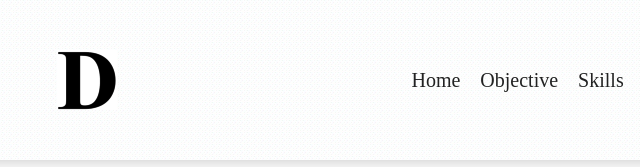
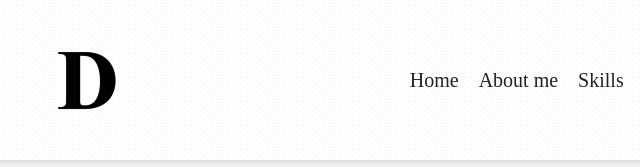
Before and after one commit to divakaran23/divakaran23.github.io, a plain HTML site: page index.html in a window 1280 px wide. Shown: the top 167 px of the page, 68-708 px from the left. Drawn offline with Linux system fonts and the light colour scheme; files whose address does not match are found by name.

Commit message:
update 2

```diff
--- a/index.html
+++ b/index.html
@@ -31,7 +31,7 @@
               <!-- *****navigation menu for regular screen***** -->
               <nav class="links desktop-nav visible-desktop visible-tablet" id="main_nav">
                 <a title="resume" href="#home" class="def-link">Home</a>
-                <a title="objective" href="#objective">Objective</a>
+                <a title="about" href="#AboutMe">About me</a>
                 <a title="skills" href="#skills">Skills</a>
                 <a title="projects" href="#projects" >Projects</a>
                 <a title="experience" href="#work">Work Experience</a>
@@ -44,7 +44,7 @@
                 <select class="dropmenu" name="dropmenu" onchange="moveTo(this.value)">
                   <option value="" selected="selected">Menu</option>
                   <option value="#home">Home</option>
-                  <option value="#objective">Objective</option>
+                  <option value="#AboutMe">About me</option>
                   <option value="#skills">Skills</option>
                   <option value="#projects">Projects</option>
                   <option value="#work">Work Experience</option>
@@ -96,7 +96,7 @@
         <div class="row-fluid">
           <div class="container">
             <div class="row">
-              <div class="page_title" id="objective">About me</div>
+              <div class="page_title" id="AboutMe">About me</div>
             </div>
             <div class="row">
               <div class="span3 team">
```
